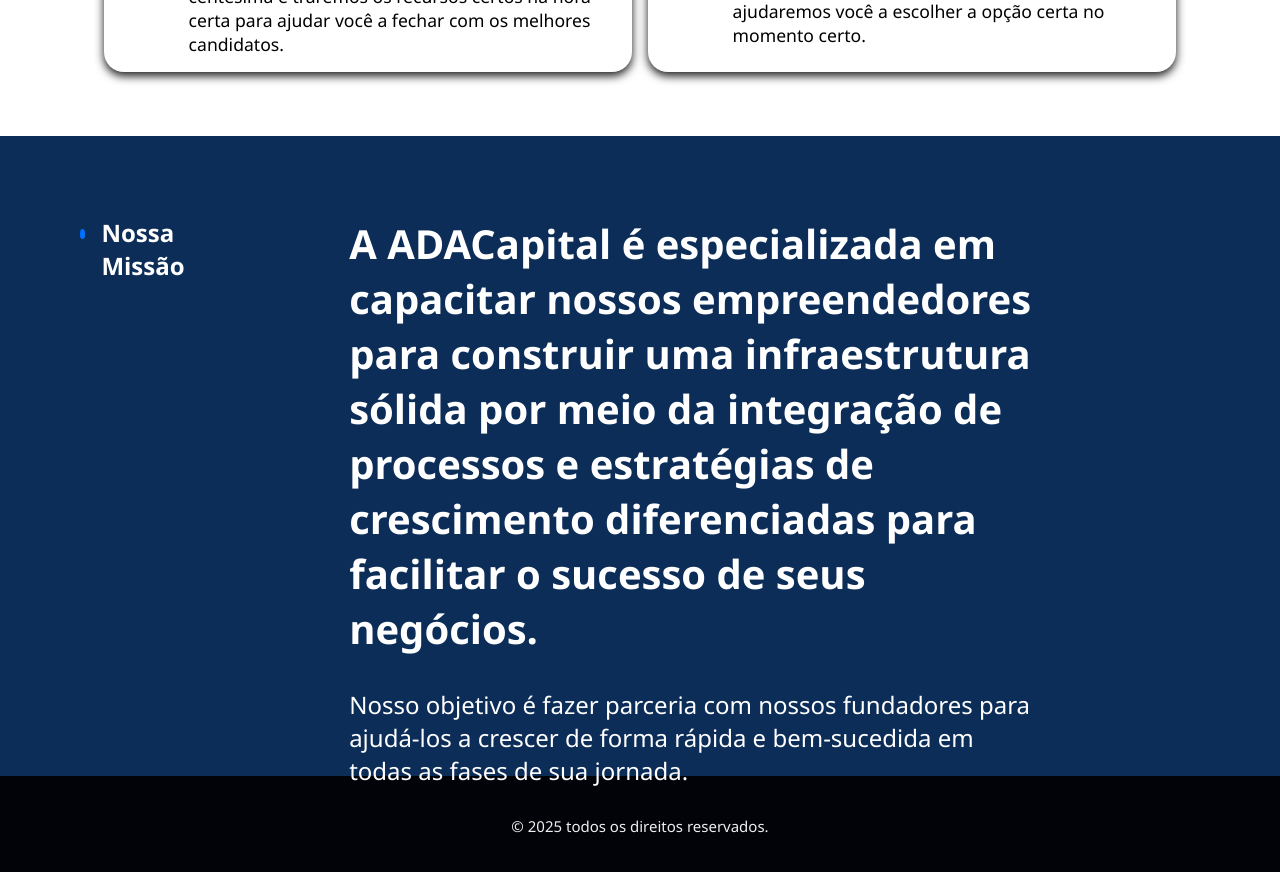
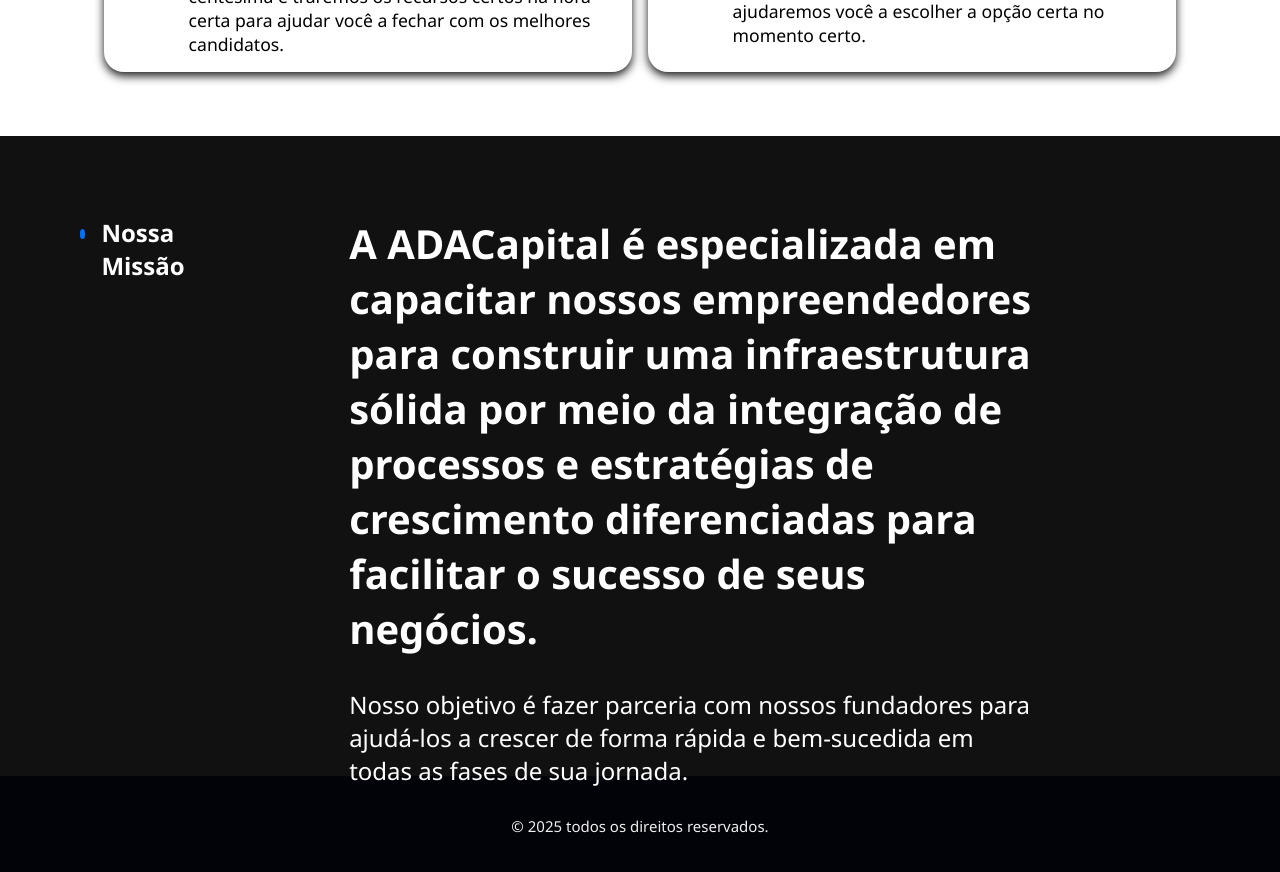
Before and after one commit to AdacapitalSergio/ADACapital, a React (Vite) app: page /talentos in a window 1280 px wide. Shown: the part 2100-2972 px from the top of the page. Built offline with nearby package versions, Linux system fonts and the light colour scheme.

Commit message:
alterant a missao

```diff
--- a/src/components/talentos/missao/Missao.jsx
+++ b/src/components/talentos/missao/Missao.jsx
@@ -1,10 +1,11 @@
 import React from 'react'
 import "./missao.css"
+import Animacao from '../../Animacao/Animacao'
 
 export const Missao = () => {
   return (
     <div className='missao-main'>
-
+               <Animacao />
                <div className='missa-titulo'>
                     <p className="fCircle"></p>
                     <h2>Nossa  Missão</h2>
--- a/src/components/talentos/missao/missao.css
+++ b/src/components/talentos/missao/missao.css
@@ -1,5 +1,5 @@
 .missao-main{
-    background-color: #0d2d59;
+    background-color: transparent;
     height: 30rem;
     color: white;
     display: flex;
```
